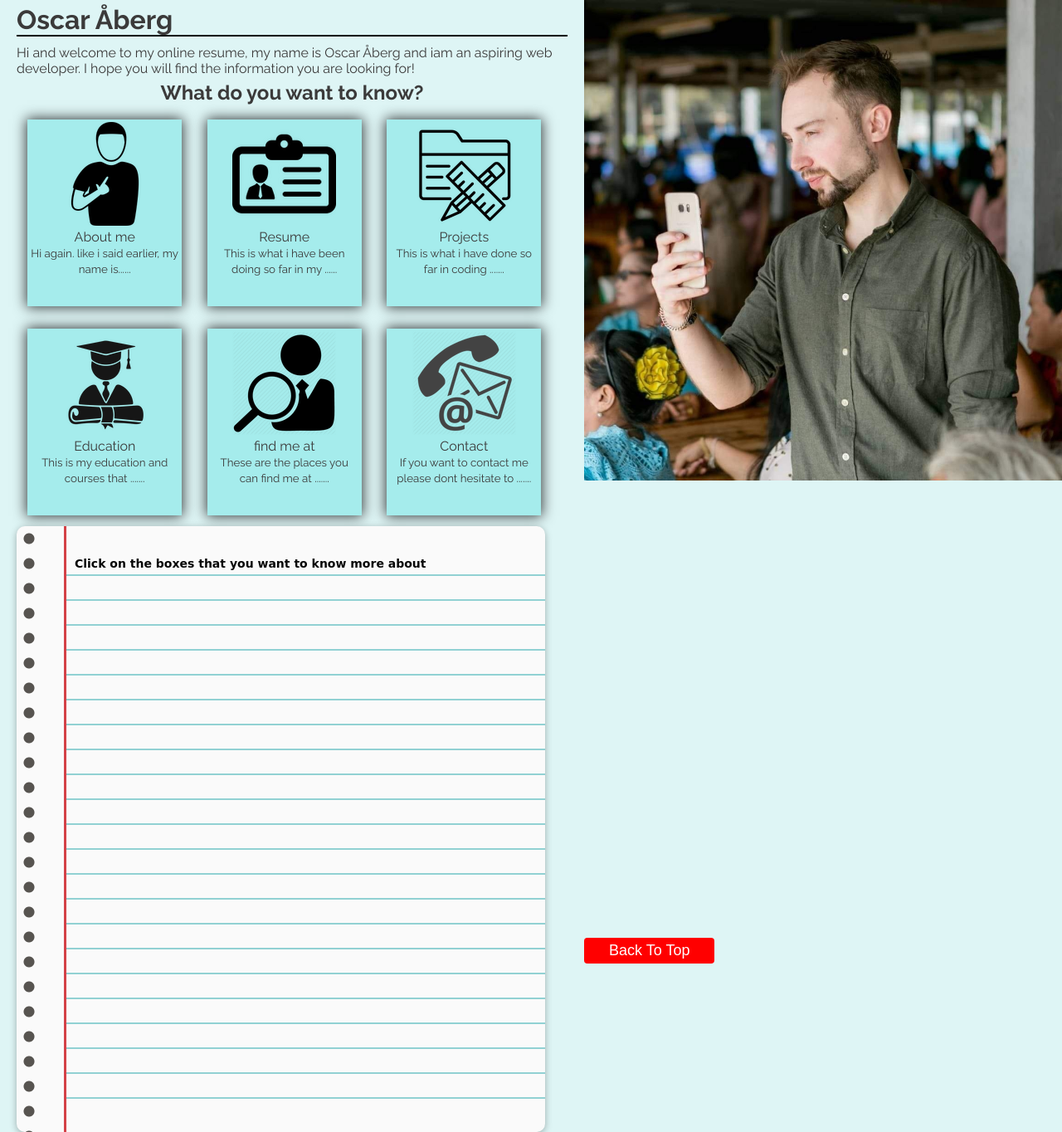
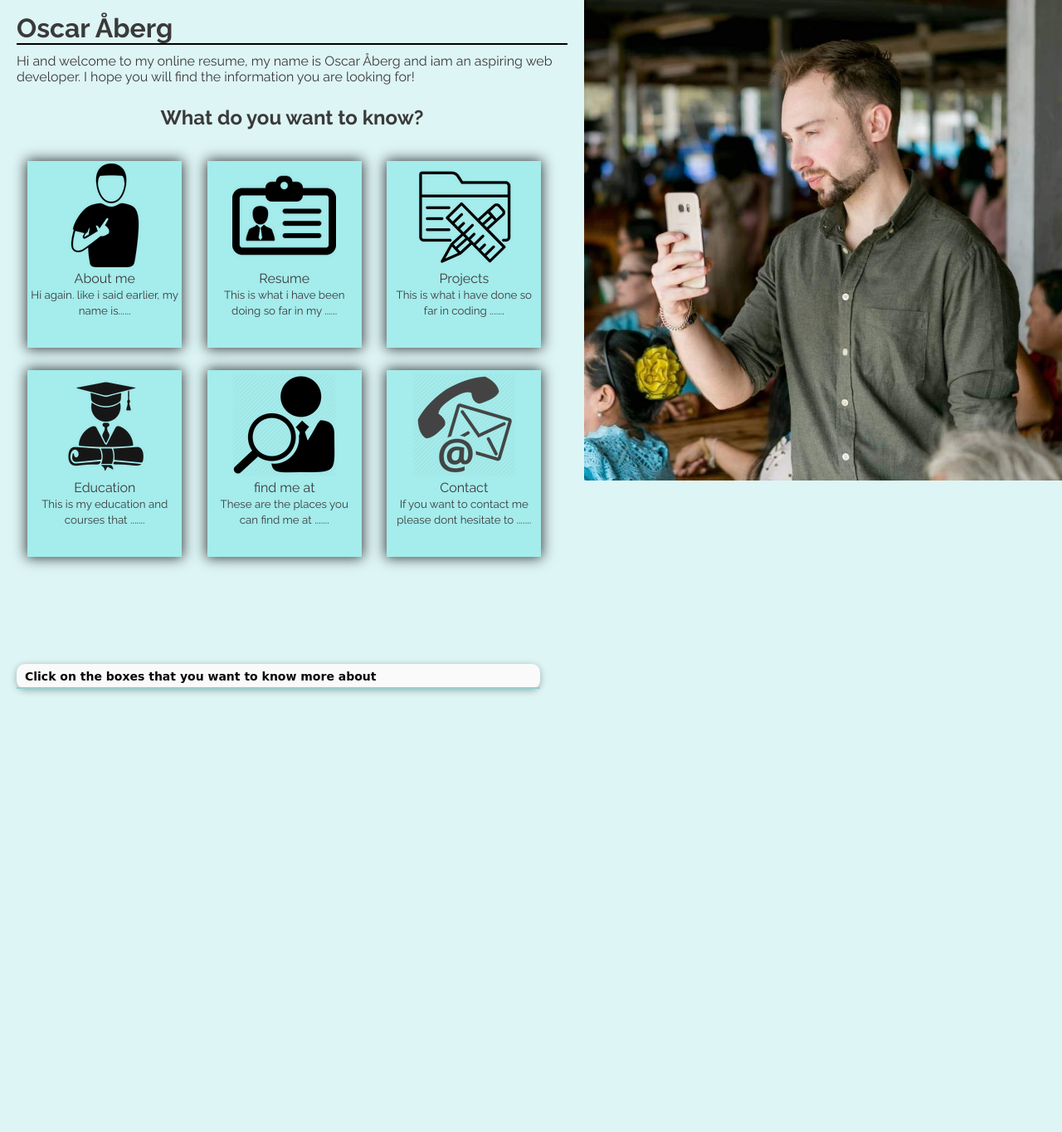
Before and after one commit to Drakeclaw88/ResumePage, a plain HTML site: page index.html in a window 1280 px wide. Shown: the whole page at 83% size. After the commit the page ends 840 px from the top, so only its background shows below. Drawn offline with Linux system fonts and the light colour scheme.

Commit message:
some minor changes in the design, added a link to my github pages in projects box, the rest is to do in future

```diff
--- a/index.html
+++ b/index.html
@@ -12,7 +12,6 @@
 
     <div class="mainImage">
         <img src="images/mig.jpg" alt="picture of me">
-        <button class="topView" onclick="topFunction()" id="backTop" title="Go to top"> Back To Top</button>
     </div>
 
     <div class="profileview">
@@ -23,7 +22,7 @@
             find the
             information you are looking for!</p>
 
-        <h2>What do you want to know?</h2>
+        <h2 class="knowTitel">What do you want to know?</h2>
         <div class="informationContainer">
             <div class="informationOption">
                 <div id="aboutMe">
@@ -70,13 +69,14 @@
 
             </div>
         </div>
-        <div class="paper">
-            <div class="paper-content" id="paperText">
-                <p> Click on the boxes that you want to know more about</p>
-            </div>
-        </div>
-
-
+</div>
+<div class="paperContainer">
+<div class="paper">
+    <div class="paper-content" id="paperText">
+        <p> Click on the boxes that you want to know more about</p>
+    </div>
+</div>
+</div>
         <script src="script.js"></script>
 </body>
 
--- a/script.js
+++ b/script.js
@@ -2,8 +2,8 @@ let aboutMeClick = document.getElementById("aboutMe");
 let resumeClick = document.getElementById("resume");
 let projectsClick = document.getElementById("projects");
 let paperAreaView = document.getElementById("paperText");
-let backTopButton = document.getElementById("backTop");
 let topViewPlace = document.getElementById("topView")
+
 
 let aboutMeText = "Hi again. like i said earlier, my name is oscar åberg and iam 32 years old. Iam"
 + " currently living both in sweden and in Thailand,Bangkok. in the last 2-3 years when the cold has started to sweep over our country I have escaped sweden"
@@ -23,27 +23,45 @@ let resumeText = "This is what i have been doing so far in my life, as you can s
 + "My past work experince has taught me much though that i will bring into this occupation and that will benifit me much <br>"
 +"Warehouse manager <br> Forklift operator <br> Temp Teacher middle/high school <br> Kindergarden teacher";
 
+function createTopViewButton (){
+    paperAreaView.insertAdjacentHTML("afterend", '<button class="topView" onclick="topFunction()" id="backTop" title="Go to top"> Back To Top</button>');
+    let myButtonBackTop = document.getElementById("backTop");
+
+}
+
+
+
+
 function topFunction (){
     topViewPlace.scrollIntoView({behavior: "smooth"});
 
 }
 
 aboutMeClick.addEventListener("click", function(){
-    console.log("klick");
-    paperAreaView.scrollIntoView({behavior: "smooth"});
-    paperAreaView.innerHTML = " <p>" +aboutMeText + " </p>";
+    createTopViewButton();
+    paperAreaView.innerHTML = " <p id='scrollFocus'>" +aboutMeText + " </p>";
+    let myScrollFocus = document.getElementById("scrollFocus");
+    myScrollFocus.scrollIntoView({behavior: "smooth"});
+
 });
 
 
-
-
 resumeClick.addEventListener("click", function(){
-    console.log("klick");
-    paperAreaView.scrollIntoView({behavior: "smooth"});
-
-    paperAreaView.innerHTML = " <p>" +resumeText + " </p>";
+    createTopViewButton();
+    paperAreaView.innerHTML = " <p id='scrollFocus'>" +resumeText + " </p>";
+    let myScrollFocus = document.getElementById("scrollFocus");
+    myScrollFocus.scrollIntoView({behavior: "smooth"});
 
 });
+
 projectsClick.addEventListener("click", function(){
-    console.log("klick");
+    createTopViewButton();
+    paperAreaView.innerHTML = '<a id="scrollFocus" href="https://github.com/Drakeclaw88" target="_blank">This is my github page</a>';
+    let myScrollFocus = document.getElementById("scrollFocus");
+    myScrollFocus.scrollIntoView({behavior: "smooth"});
 });
+
+myButtonBackTop.addEventListener("click", function(){
+    myButtonBackTop.remove();
+
+});
--- a/styles.css
+++ b/styles.css
@@ -39,18 +39,22 @@ height:100%;
     padding-top: 5px;
     font-size: 200%;
     border-bottom: black solid 2px;
+    margin-top: 10px;
     margin-bottom: 10px;
 }
 
+
 .profileview h2 {
-    margin-top: 5px;
-    margin-bottom: 5px;
+    margin-top: 25px;
+    margin-bottom: 25px;
     text-align: center;
 }
 
+.informationContainer{
+margin-bottom: 35px;
+}
 
 .informationOption {
-display: flex;
     display: inline-block;
     width: 28%;
     height: 225px;
@@ -75,31 +79,24 @@ display: flex;
     padding-top: 4px;
     display: inline;
 }
+.paperContainer{
+    width: 55%;
+    float: left;
+    padding: 0 20px;
+}
 
 .paper {
-    position: relative;
-    width: 96%;
-    max-width: 800px;
-    height: 730px;
+    display: inline-block;
+    width: 95%;
+    height: fit-content;
     background: #fafafa;
     border-radius: 10px;
     box-shadow: 0 2px 8px rgba(0,0,0,.3);
     margin-bottom: 10px;
 
 }
-.paper:before {
-    content: '';
-    position: absolute;
-    top: 0; bottom: 0; left: 0;
-    width: 60px;
-    background: radial-gradient(#575450 6px, transparent 7px) repeat-y;
-    background-size: 30px 30px;
-    border-right: 3px solid #D44147;
-    box-sizing: border-box;
-}
 
 .paper-content {
-    position: absolute;
     top: 30px; right: 0; bottom: 30px; left: 60px;
     background: linear-gradient(transparent, transparent 28px, #91D1D3 28px);
     background-size: 30px 30px;
@@ -124,13 +121,10 @@ display: flex;
 }
 .topView {
     font-size: 18px;
-    border: none;
     background-color: red;
     color: white;
     cursor: pointer;
     padding: 5px 30px;
-    border-radius: 4px;
-    margin-top: 95%;
 }
 
 .topView:hover {
```
